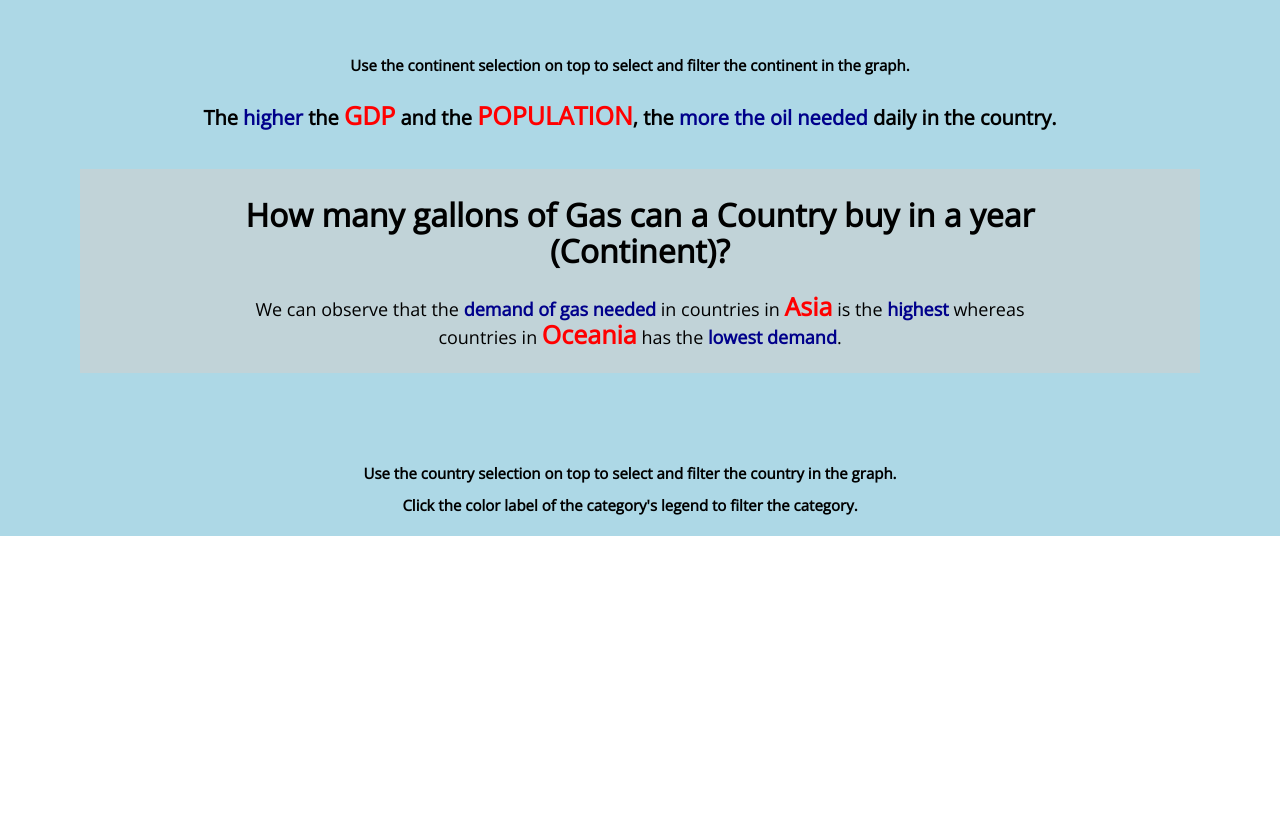
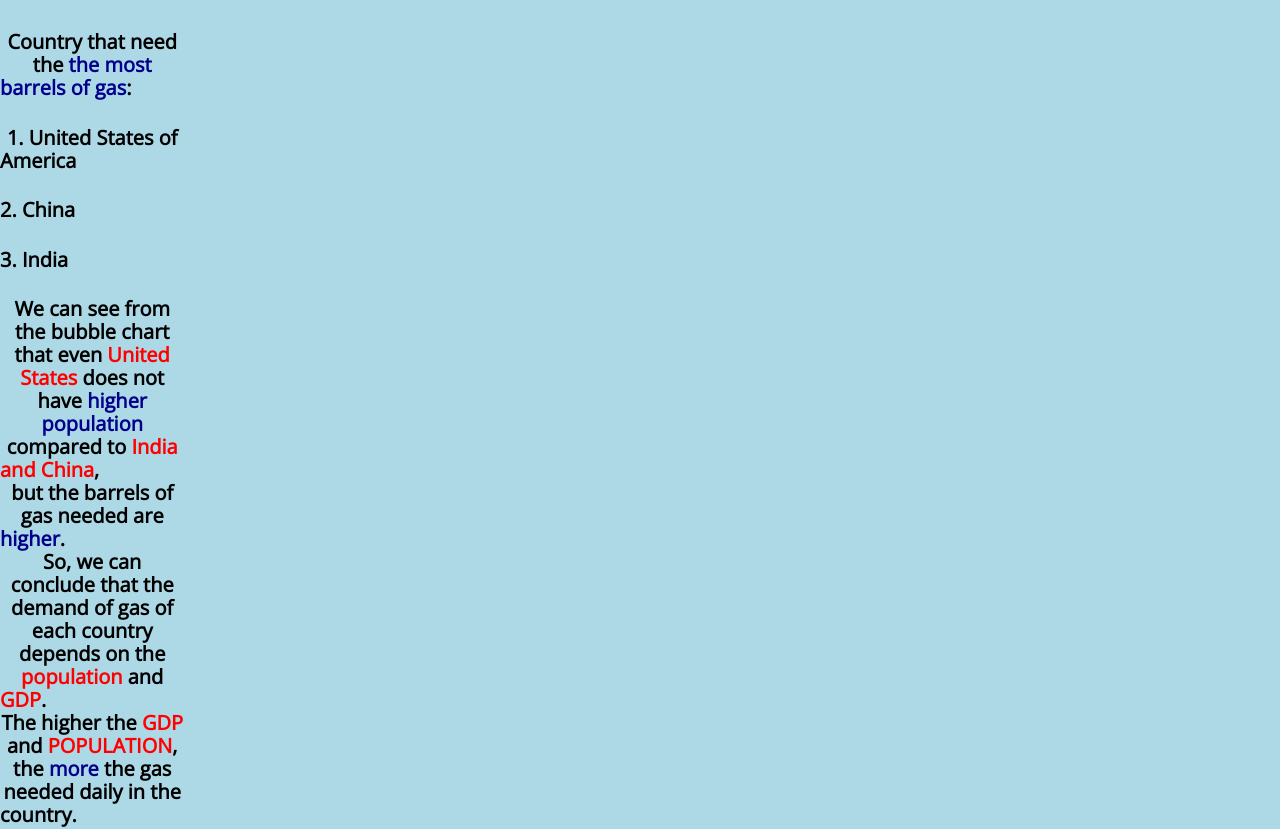
Before and after one commit to JayceJeff/3179A2, a plain HTML site: page A2-html/index.html in a window 1280 px wide. Shown: the part 1359-2188 px from the top of the page. Before the commit the page ends 1895 px from the top, so only its background shows below. Drawn offline with nearby package versions, Linux system fonts and the light colour scheme; a script that the page names is missing; a web font is replaced by a local one.

Commit message:
Update index.html

```diff
--- a/A2-html/index.html
+++ b/A2-html/index.html
@@ -107,9 +107,27 @@
   </div>
 
   <div class="pure-g" style="position: relative; width:100%;">
-    <div class = "pure-u-1-1" style="padding-bottom: 2em;">
+    <div class = "pure-u-2-3" style="padding-bottom: 2em;">
       <div style="display: table; margin: 0 auto; max-width: 100%;">
         <div id ="bubble_chart">
+        </div>
+      </div>
+      <div class="pure-u-1-3" style="padding-bottom: 2em;">
+        <div class ="description desc-right" style="text-align-last: left;">
+          <h4>Country that need the <span style ="font-weight: bold; color: darkblue">the most barrels of gas</span>:</h4>
+          <h4>1. United States of America</h4>
+          <h4>2. China </h4>
+          <h4>3. India</h4>
+          <h4>We can see from the bubble chart that even <span style ="font-weight: bold; color: red">United States</span>
+            does not have <span style ="font-weight: bold; color: darkblue">higher population</span> compared
+            to <span style ="font-weight: bold; color: red">India and China</span>,
+            <br>but the barrels of gas needed are <span style ="font-weight: bold; color: darkblue">higher</span>.
+            <br>So, we can conclude that the demand of gas of each country depends on the <span style ="font-weight: bold; color: red">population</span>
+            and <span style ="font-weight: bold; color: red">GDP</span>.
+            <br>The higher the <span style ="font-weight: bold; color: red">GDP</span> and
+            <span style ="font-weight: bold; color: red">POPULATION</span>, the <span style ="font-weight: bold; color: darkblue">more</span> the
+            gas needed daily in the country.
+          </h4>
         </div>
       </div>
     </div>
```
